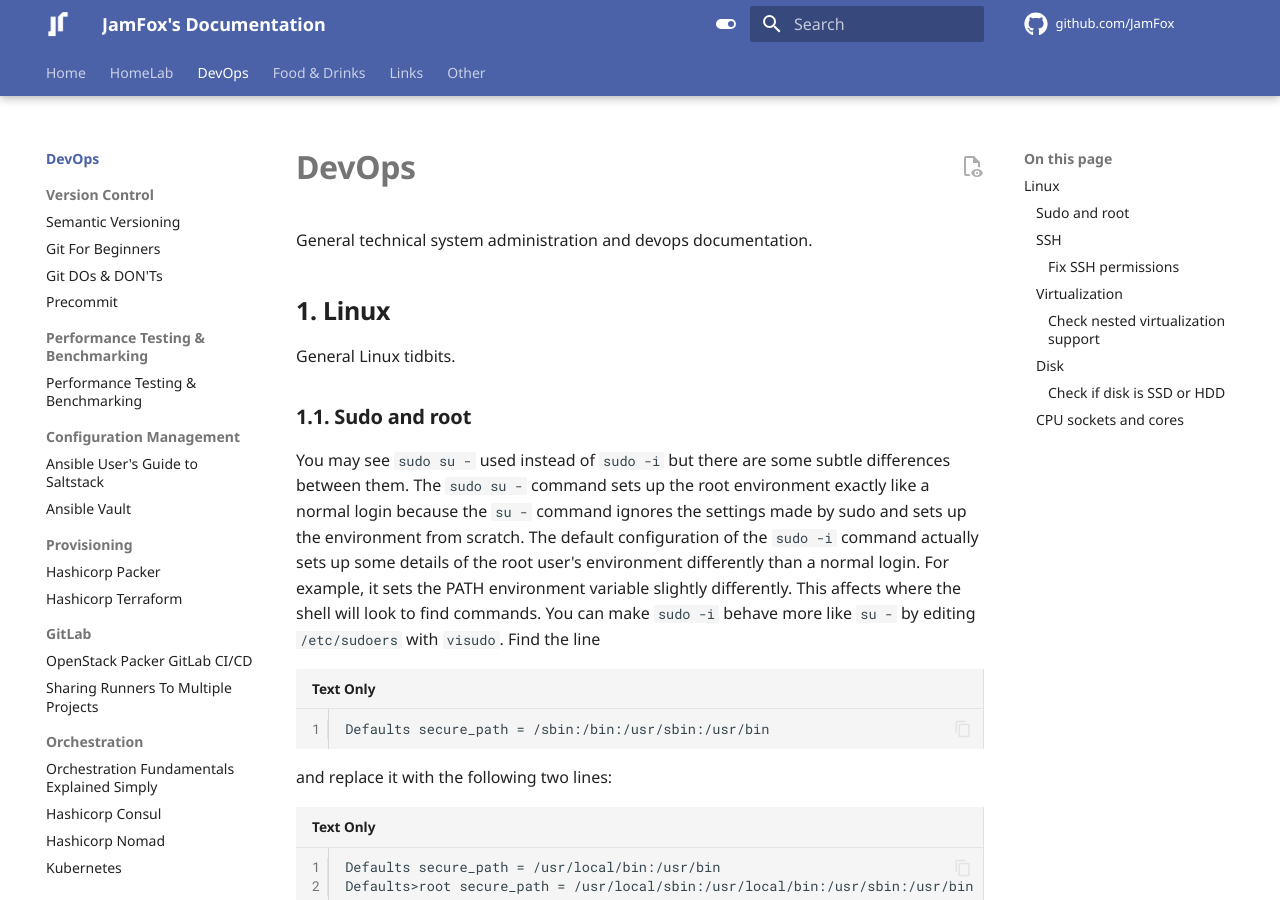
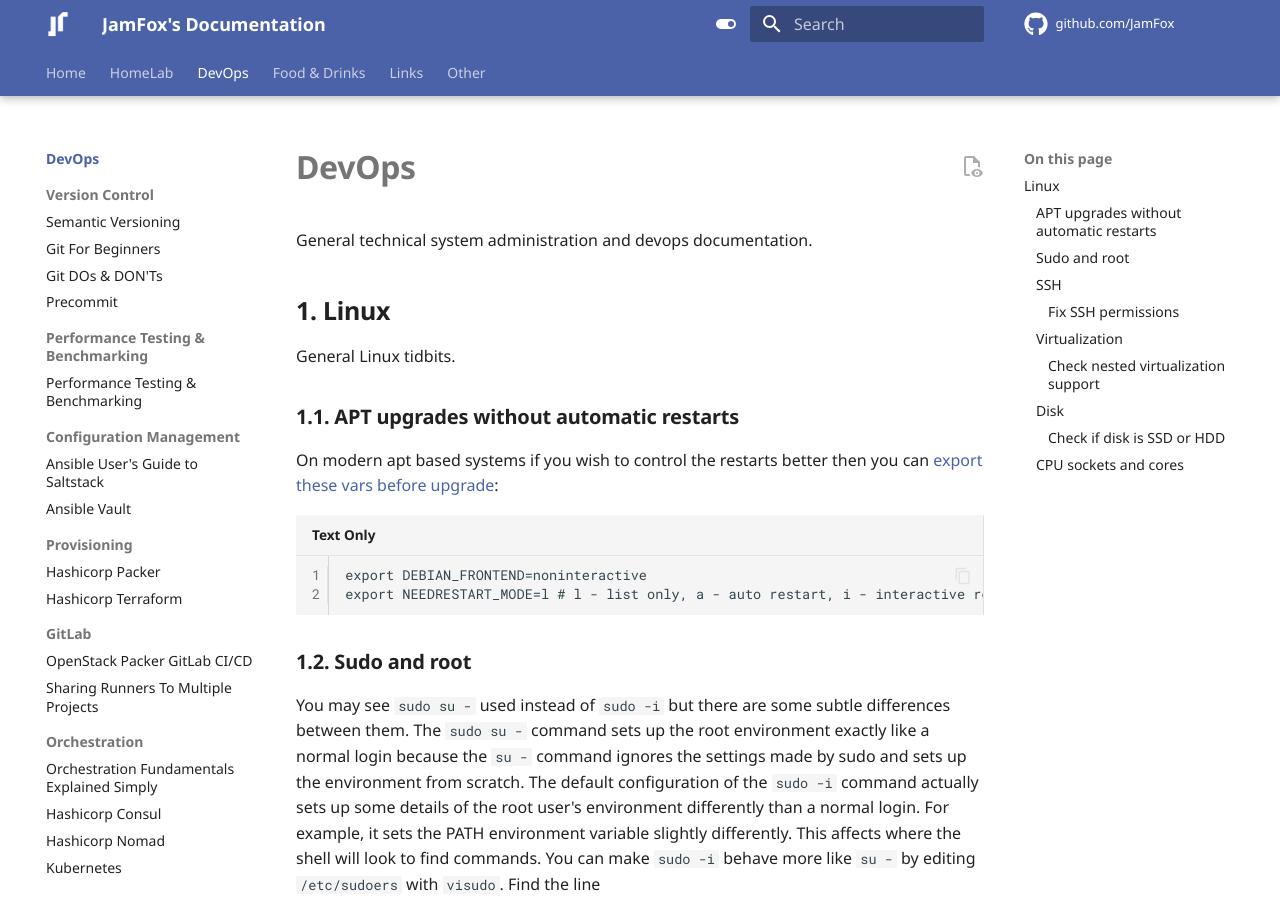
Before and after one commit to JamFox/docs.jamfox.dev, an MkDocs documentation site: the page built from docs/content/devops/index.md, in a window 1280 px wide and 900 px high. Built offline with MkDocs 1.6.1 and Material for MkDocs 9.7.7, drawn with Linux system fonts in a browser that asks for light colours; comment, search, counter and statistics services are not loaded.

Commit message:
add apt note

````diff
--- a/docs/content/devops/index.md
+++ b/docs/content/devops/index.md
@@ -7,6 +7,15 @@ General technical system administration and devops documentation.
 ## Linux
 
 General Linux tidbits.
+
+### APT upgrades without automatic restarts
+
+On modern apt based systems if you wish to control the restarts better then you can [export these vars before upgrade](https://manpages.debian.org/bullseye/needrestart/needrestart.1.en.html):
+
+```
+export DEBIAN_FRONTEND=noninteractive
+export NEEDRESTART_MODE=l # l - list only, a - auto restart, i - interactive restart
+```
 
 ### Sudo and root
 
````
